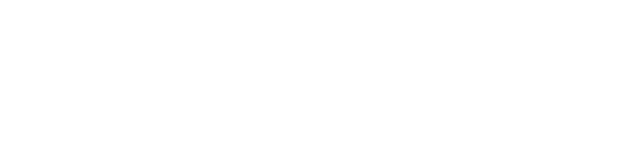
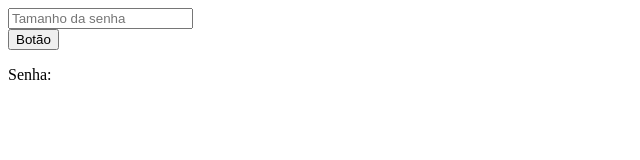
Before and after one commit to Deyweson/gerador-de-senhas, a plain HTML site: page index.html in a window 1280 px wide. Shown: the whole page, without its empty margins (0-640 px from the left). Drawn offline with Linux system fonts and the light colour scheme.

Commit message:
Adição da escolha de tamanho da senha

```diff
--- a/index.html
+++ b/index.html
@@ -7,6 +7,10 @@
     <title>Document</title>
 </head>
 <body>
+    <input type="number" id="len" placeholder="Tamanho da senha">
+    <br>
+    <button onclick="createNewPassword()">Botão</button>
+    <p id="password">Senha:</p>
     <script src="index.js"></script>
 </body>
 </html>
--- a/index.js
+++ b/index.js
@@ -1,13 +1,22 @@
 let caracteres = ['0','1','2','3','4','5','6','7','8','9','a','b','c','d','e','f','g','h','i','j','l','k','m','n','o','p','q','r','s','t','u','v','x','z','0','1','2','3','4','5','6','7','8','9','A','B','C','D','E','F','G','H','I','J','L','M','N','O','P','Q','R','S','T','U','V','X','W','Z','0','1','2','3','4','5','6','7','8','9'];
+
 let senha = '';
+
 
 function getRandomInt(max){
     return Math.floor(Math.random() * max);
 }
 
-for (let i = 0; i < 10; i++) {
-    let letra = caracteres[getRandomInt(78)];
-    senha = senha + letra
-}
+ function createNewPassword(){
 
-console.log(senha);
+    let tamanho = document.getElementById("len");
+    let tamanho1 =  parseInt(tamanho.value);
+
+    senha = '';
+    for (let i = 0; i < tamanho1; i++) {
+        let letra = caracteres[getRandomInt(78)];
+        senha = senha + letra;
+    }
+
+    document.querySelector("#password").innerHTML = `Senha: ${senha}`;
+ }
```
